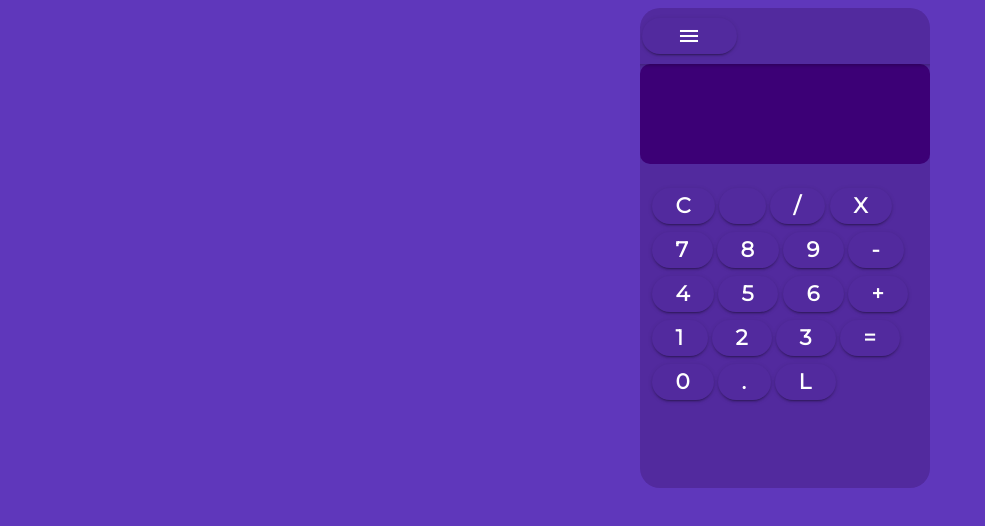
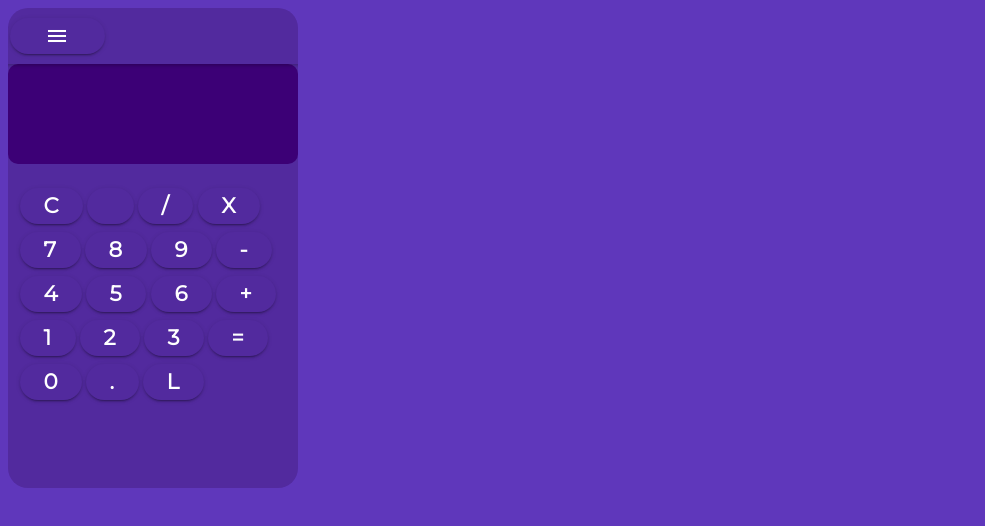
Before and after one commit to malam004/IonicReactCapacitor, a React (Create React App) app: page / in a window 1280 px wide. Shown: the top 526 px of the page, without its empty margins (0-985 px from the left). Built offline with nearby package versions, Linux system fonts and the light colour scheme.

Commit message:
Update Wrapper.css

```diff
--- a/src/components/Wrapper.css
+++ b/src/components/Wrapper.css
@@ -1,8 +1,8 @@
 .wrapper {
   width: 290px;
   height: 480px;
-  position: absolute;
-  left: 50%;
+  --position: absolute;
+  --left: 50%;
   border-radius: 20px;
   background-color: #522a9e;
   background-image: #522a9e;
```
